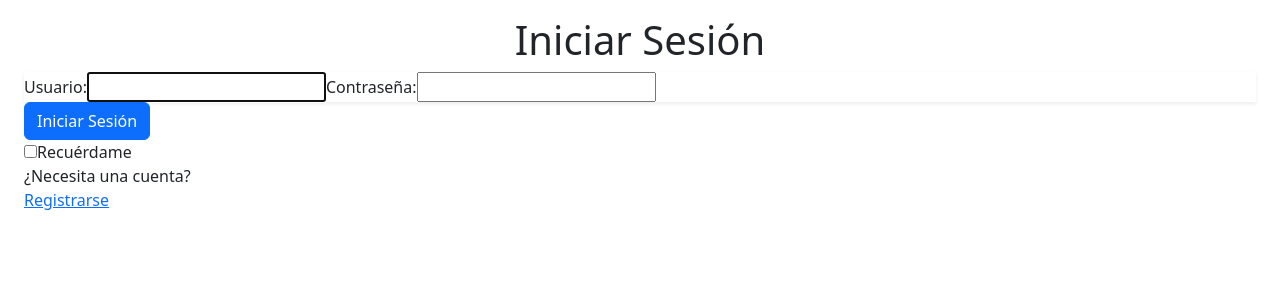
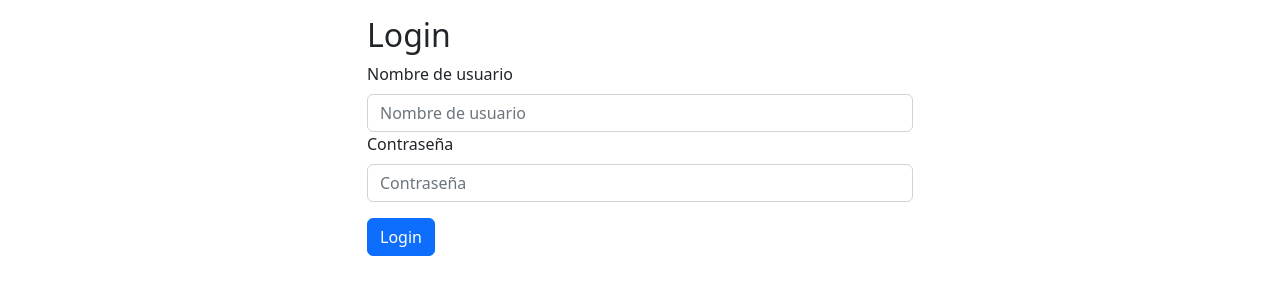
Before and after one commit to Idlaviv17/pizza-nostra-react, a React (Create React App) app: page /login in a window 1280 px wide. Shown: the top 300 px of the page. Built offline with nearby package versions, Linux system fonts and the light colour scheme.

Commit message:
Add simple auth

```diff
--- a/package.json
+++ b/package.json
@@ -3,6 +3,7 @@
   "version": "0.1.0",
   "private": true,
   "dependencies": {
+    "@auth0/auth0-react": "^2.1.0",
     "@fortawesome/fontawesome-free": "^6.4.0",
     "@testing-library/jest-dom": "^5.16.5",
     "@testing-library/react": "^13.4.0",
@@ -11,6 +12,7 @@
     "bootstrap": "^5.2.3",
     "nodemon": "^2.0.22",
     "react": "^18.2.0",
+    "react-bootstrap": "^2.7.4",
     "react-dom": "^18.2.0",
     "react-icons": "^4.8.0",
     "react-router-dom": "^6.11.1",
--- a/src/components/Layout.js
+++ b/src/components/Layout.js
@@ -1,12 +1,27 @@
+import React, { useContext } from 'react';
 import Sidebar from './SideBar.js';
+import { useNavigate } from 'react-router-dom';
+import { AppContext } from '../context/AppContext.js';
 
 const Layout = ({ children }) => {
+  const navigate = useNavigate();
+  const { isAuthorized } = useContext(AppContext);
+
+    if (isAuthorized) {
       return (
         <div className='d-flex flex-row'>
           <Sidebar className='flex-item' />
           <div className='flex-item main-content'>{children}</div>
         </div>
       );
+    } else {
+      return (
+        <>
+          <h1>Necesitas tener acceso para entrar a esta página</h1>
+          <button onClick={() => navigate('/login')}>Log In</button>
+        </>
+      );
+    }
 };
 
 export default Layout;
--- a/src/components/SideBar.js
+++ b/src/components/SideBar.js
@@ -1,9 +1,18 @@
+import React, { useContext } from 'react';
+import { AppContext } from '../context/AppContext.js';
 import { MdPayments } from 'react-icons/md';
+import { BiLogOut } from 'react-icons/bi';
 import { GiReceiveMoney } from 'react-icons/gi';
 import { useNavigate } from 'react-router-dom';
 
 const SideBar = () => {
   const navigate = useNavigate();
+  const { setIsAuthorized } = useContext(AppContext);
+
+  const handleLogout = () => {
+    setIsAuthorized(false);
+    navigate('/login');
+  };
 
   return (
     <div
@@ -42,6 +51,12 @@ const SideBar = () => {
               Salarios
             </a>
           </li>
+          <li className='nav-item element'>
+            <a className='nav-link' onClick={() => handleLogout()}>
+              <BiLogOut className='bi me-2' width='16' height='16' />
+              LogOut
+            </a>
+          </li>
         </ul>
       </div>
     </div>
--- /dev/null
+++ b/src/context/AppContext.js
@@ -0,0 +1,19 @@
+import React, { createContext, useState } from 'react';
+
+export const AppContext = createContext();
+
+export const AppProvider = ({ children }) => {
+
+  const [isAuthorized, setIsAuthorized] = useState(false);
+
+  return (
+    <AppContext.Provider
+      value={{
+        isAuthorized,
+        setIsAuthorized,
+      }}
+    >
+      {children}
+    </AppContext.Provider>
+  );
+};
--- a/src/pages/Login.js
+++ b/src/pages/Login.js
@@ -1,109 +1,75 @@
-import { useRef, useState, useEffect } from "react";
-import { Link, useNavigate, useLocation } from "react-router-dom";
+import React, { useState, useContext } from 'react';
+import { Form, Button } from 'react-bootstrap';
+import { useNavigate } from 'react-router-dom';
+import { AppContext } from '../context/AppContext.js';
+import axios from 'axios';
 
 const Login = () => {
   const navigate = useNavigate();
-  const location = useLocation();
-  const from = location.state?.from?.pathname || "/";
+  const { setIsAuthorized } = useContext(AppContext);
 
-  const userRef = useRef();
-  const errRef = useRef();
+  const [user, setUser] = useState('');
+  const [password, setPassword] = useState('');
 
-  const [user, setUser] = useState("");
-  const [password, setPwd] = useState("");
+  const handleUserChange = (e) => {
+    setUser(e.target.value);
+  };
 
-  const [errMsg, setErrMsg] = useState("");
-
-  useEffect(() => {
-    userRef.current.focus();
-  }, []);
-
-  useEffect(() => {
-    setErrMsg("");
-  }, [user, password]);
+  const handlePasswordChange = (e) => {
+    setPassword(e.target.value);
+  };
 
   const handleSubmit = async (e) => {
     e.preventDefault();
+    await axios.post('http://localhost:3001/api/auth', {
+      user,
+      password
+    })
+    .then((response) => {
+      if(response.status === 200) {
+        setIsAuthorized(true);
+        navigate('/pagos');
+      } else {
+        console.log('Credenciales incorrectas');
+      }
+    })
+    .catch((err) => {
+      console.error(err);
+    });
 
-    try {
-      setUser("");
-      setPwd("");
-      navigate(from, { replace: true });
-    } catch (err) {
-      if (!err?.response) {
-        setErrMsg("No Server Response");
-      } else if (err.response?.status === 400) {
-        setErrMsg("Missing Username or Password");
-      } else if (err.response?.status === 401) {
-        setErrMsg("Unauthorized");
-      } else {
-        setErrMsg("Login Failed");
-      }
-      errRef.current.focus();
-    }
   };
 
   return (
-    <div className="min-h-full flex items-center justify-center py-12 px-4 sm:px-6 lg:px-8">
-      <div className="max-w-md w-full space-y-8">
-        <p
-          ref={errRef}
-          className={errMsg ? "alert alert-error shadow-lg" : "offscreen"}
-          aria-live="assertive"
-        >
-          {errMsg}
-        </p>
-        <h1 className="mt-6 text-center text-4xl font-extrabold text-gray-800">
-          Iniciar Sesión
-        </h1>
-        <form
-          onSubmit={handleSubmit}
-          className="mt-8 space-y-6 flex items-center justify-center align-middle flex-col"
-        >
-          <div className="rounded-md shadow-sm -space-y-px justify-self-center w-full">
-            <label htmlFor="username">Usuario:</label>
-            <input
+    <div className="container">
+      <div className="row justify-content-center">
+        <div className="col-md-6 mt-3">
+          <h2>Login</h2>
+          <Form onSubmit={handleSubmit}>
+            <Form.Group controlId="formUser">
+              <Form.Label>Nombre de usuario</Form.Label>
+              <Form.Control
                 type="text"
-              id="username"
-              ref={userRef}
-              autoComplete="off"
-              onChange={(e) => setUser(e.target.value)}
+                placeholder="Nombre de usuario"
                 value={user}
-              required
-              className="login-input"
+                onChange={handleUserChange}
               />
+            </Form.Group>
 
-            <label htmlFor="password">Contraseña:</label>
-            <input
+            <Form.Group controlId="formPassword">
+              <Form.Label>Contraseña</Form.Label>
+              <Form.Control
                 type="password"
-              id="password"
-              onChange={(e) => setPwd(e.target.value)}
+                placeholder="Contraseña"
                 value={password}
-              required
-              className="login-input"
+                onChange={handlePasswordChange}
               />
+            </Form.Group>
+
+            <Button className='mt-3' variant="primary" type="submit">
+              Login
+            </Button>
+          </Form>
         </div>
-          <button className="btn btn-primary text-white justify-self-center w-full">
-            Iniciar Sesión
-          </button>
-          <div className="flex items-center flex-row w-full">
-            <input
-              type="checkbox"
-              id="persist"
-              className="checkbox checkbox-primary object-left"
-            />
-            <label className="label cursor-pointer text-sm font-normal">
-              Recuérdame
-            </label>
-          </div>
-        </form>
-        <p>
-          ¿Necesita una cuenta?
-          <br />
-          <span className="font-medium text-primary hover:text-blue-400">
-            <Link to="/register">Registrarse</Link>
-          </span>
-        </p>
       </div>
     </div>
   );
--- a/src/pages/Pagos.js
+++ b/src/pages/Pagos.js
@@ -168,7 +168,8 @@ const Pagos = () => {
         axios.delete(`${url}/${id}`).catch(error => {
           console.error('Error al borrar los datos:', error);
         });
-        reloadPage();
+        //reloadPage();
+        getPagos();
       } else {
         show_alerta('El pago NO fue eliminado', 'info');
       }
--- a/src/pages/Salarios.js
+++ b/src/pages/Salarios.js
@@ -114,7 +114,8 @@ const Salarios = () => {
           axios.delete(`${url}/${id}`).catch(error => {
             console.error('Error al borrar los datos:', error);
           });
-          reloadPage();
+          //reloadPage();
+          getSalarios();
         } else {
           show_alerta('El salario NO fue eliminado', 'info');
         }
```
Also changed, not shown: src/index.js (+11 -9 lines), 2 other files (tests, documents, lock files or other folders). Lines whose indentation alone changed are shown as unchanged.
